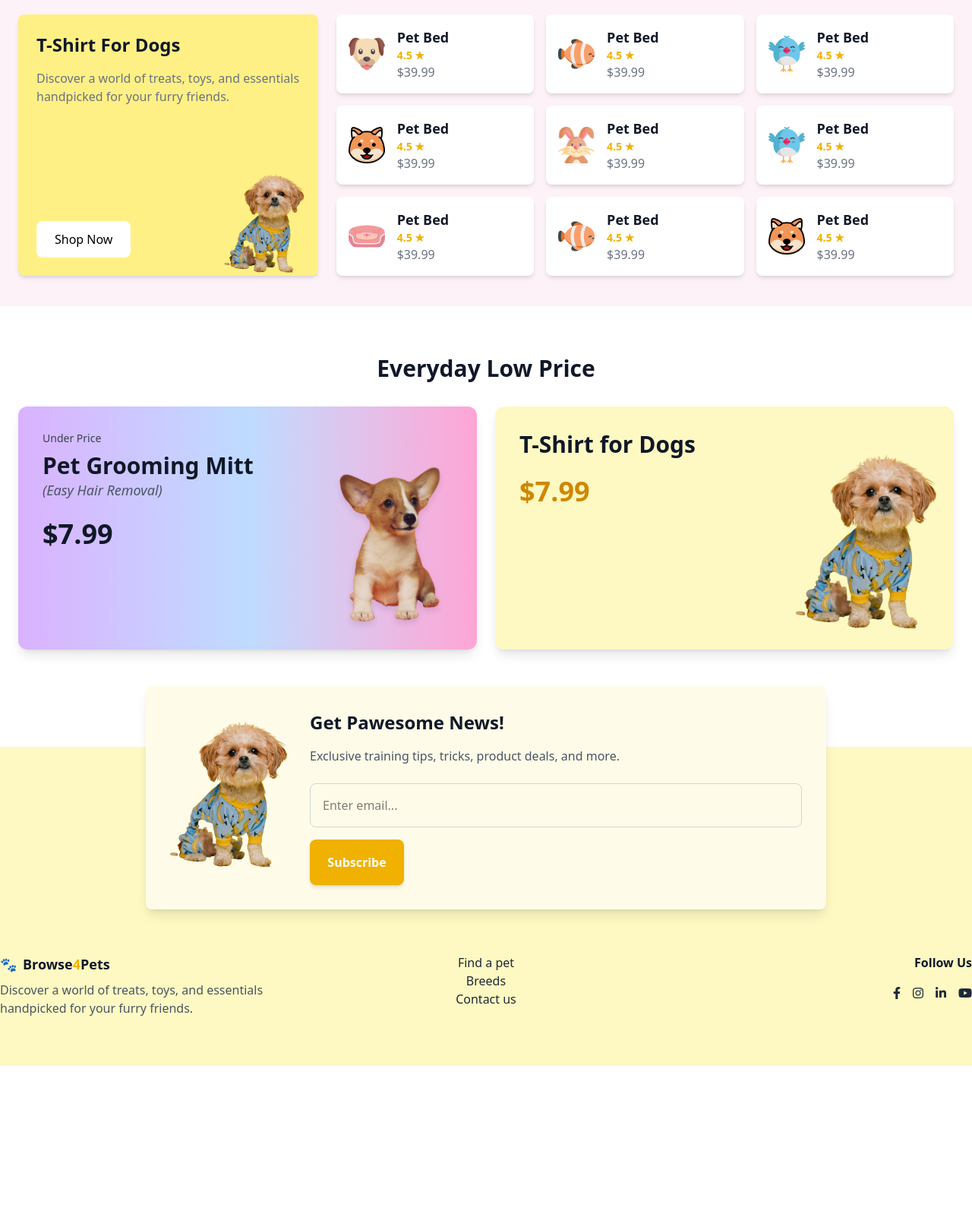
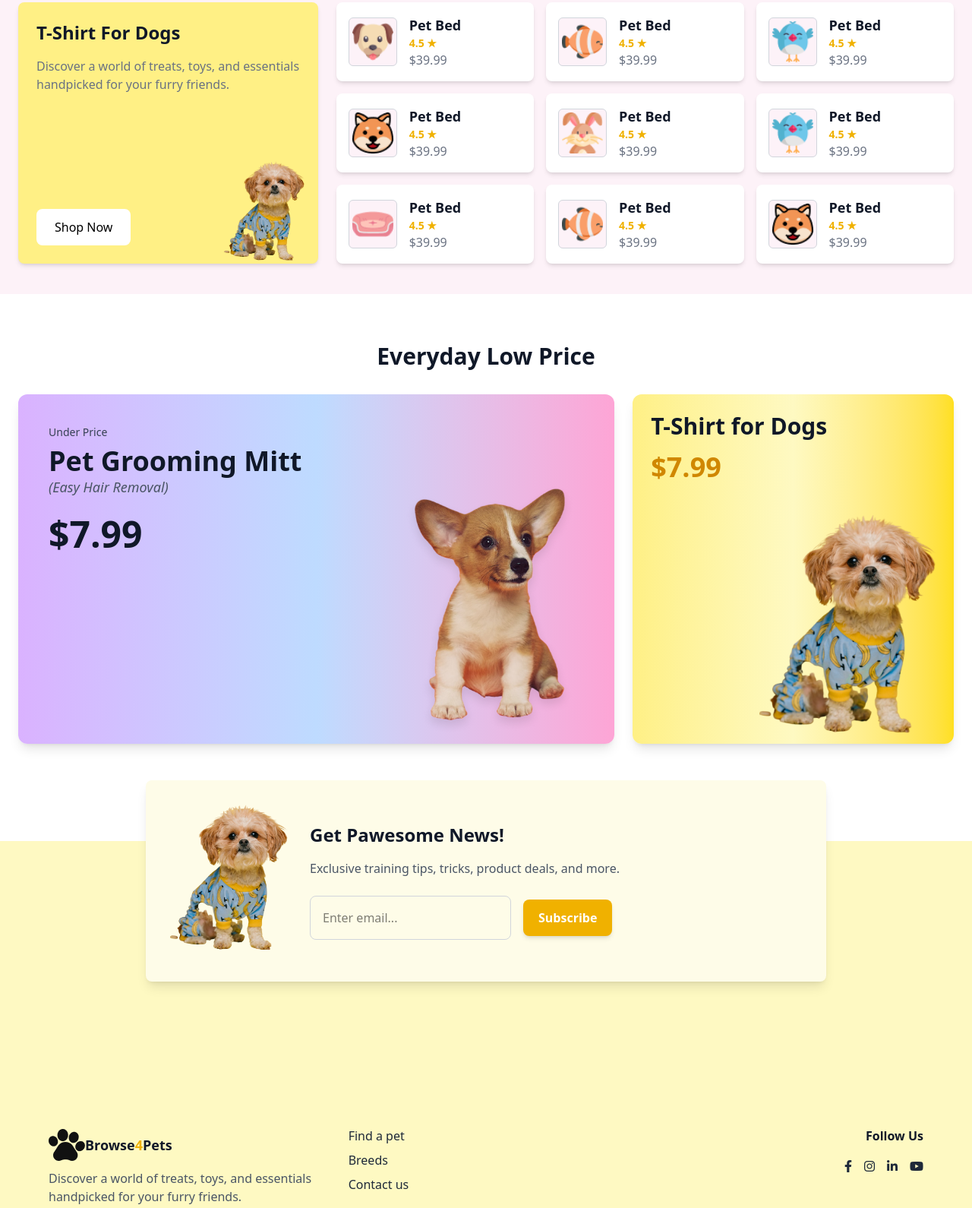
Before and after one commit to Zuhi732/B11-A3-Lab, a plain HTML site: page index.html in a window 1280 px wide. Shown: the part 1305-2895 px from the top of the page at 76% size. Before the commit the page ends 2708 px from the top, so only its background shows below. Drawn offline with nearby package versions, Linux system fonts and the light colour scheme; a script that the page names is missing; a web font is replaced by a local one.

Commit message:
edited everyday low price

```diff
--- a/index.html
+++ b/index.html
@@ -114,10 +114,10 @@
     </h2>
 
     <!-- Categories Grid -->
-    <div class="grid grid-cols-2 sm:grid-cols-3 md:grid-cols-4 lg:grid-cols-6 gap-6 justify-items-center">
+    <div class="grid grid-cols-2 sm:grid-cols-3 md:grid-cols-4 lg:grid-cols-6 gap-2 justify-items">
       <!-- Category Card -->
       <div class="flex flex-col items-center bg-yellow-200 p-4 sm:p-5 rounded-lg shadow-md">
-        <div class="w-24 h-24 flex items-center justify-center bg-white rounded-full mb-3">
+        <div class="w-20 h-20 flex items-center justify-center bg-white rounded-full mb-3">
           <img src="Assignment_03_Category_0001/c1-assets/dog-cartoon.png" alt="Dog" class="w-12 h-12">
         </div>
         <h3 class="text-lg font-bold text-gray-900">Dog</h3>
@@ -125,7 +125,7 @@
       </div>
 
       <div class="flex flex-col items-center bg-yellow-200 p-4 sm:p-5 rounded-lg shadow-md">
-        <div class="w-24 h-24 flex items-center justify-center bg-white rounded-full mb-3">
+        <div class="w-20 h-20 flex items-center justify-center bg-white rounded-full mb-3">
           <img src="Assignment_03_Category_0001/c1-assets/fish-cartoon.png" alt="Fish" class="w-12 h-12">
         </div>
         <h3 class="text-lg font-bold text-gray-900">Fish</h3>
@@ -133,7 +133,7 @@
       </div>
 
       <div class="flex flex-col items-center bg-yellow-200 p-4 sm:p-5 rounded-lg shadow-md">
-        <div class="w-24 h-24 flex items-center justify-center bg-white rounded-full mb-3">
+        <div class="w-20 h-20 flex items-center justify-center bg-white rounded-full mb-3">
           <img src="Assignment_03_Category_0001/c1-assets/cat-cartoon.png" alt="Cat" class="w-12 h-12">
         </div>
         <h3 class="text-lg font-bold text-gray-900">Cat</h3>
@@ -141,7 +141,7 @@
       </div>
 
       <div class="flex flex-col items-center bg-yellow-200 p-4 sm:p-5 rounded-lg shadow-md">
-        <div class="w-24 h-24 flex items-center justify-center bg-white rounded-full mb-3">
+        <div class="w-20 h-20 flex items-center justify-center bg-white rounded-full mb-3">
           <img src="Assignment_03_Category_0001/c1-assets/bird-cartoon.png" alt="Birds" class="w-12 h-12">
         </div>
         <h3 class="text-lg font-bold text-gray-900">Birds</h3>
@@ -149,7 +149,7 @@
       </div>
 
       <div class="flex flex-col items-center bg-yellow-200 p-4 sm:p-5 rounded-lg shadow-md">
-        <div class="w-24 h-24 flex items-center justify-center bg-white rounded-full mb-3">
+        <div class="w-20 h-20 flex items-center justify-center bg-white rounded-full mb-3">
           <img src="Assignment_03_Category_0001/c1-assets/mouse-cartoon.png" alt="Small Pet" class="w-12 h-12">
         </div>
         <h3 class="text-lg font-bold text-gray-900">Small Pet</h3>
@@ -157,7 +157,7 @@
       </div>
 
       <div class="flex flex-col items-center bg-yellow-200 p-4 sm:p-5 rounded-lg shadow-md">
-        <div class="w-24 h-24 flex items-center justify-center bg-white rounded-full mb-3">
+        <div class="w-20 h-20 flex items-center justify-center bg-white rounded-full mb-3">
           <img src="Assignment_03_Category_0001/c1-assets/rabbit-cartoon.png" alt="Rabbit" class="w-12 h-12">
         </div>
         <h3 class="text-lg font-bold text-gray-900">Rabbit</h3>
@@ -206,7 +206,7 @@
     <img
       src="Assignment_03_Category_0001/c1-assets/dog-cartoon.png"
       alt="Pet Bed"
-            class="w-12 h-12 mr-4"
+      class="w-16 h-16 mr-4 rounded-md bg-pink-50 p-1 border border-gray-300"
     />
     <div>
       <h4 class="text-lg font-bold text-gray-900">Pet Bed</h4>
@@ -220,7 +220,7 @@
     <img
       src="Assignment_03_Category_0001/c1-assets/fish-cartoon.png"
       alt="Pet Bed"
-            class="w-12 h-12 mr-4"
+      class="w-16 h-16 mr-4 rounded-md bg-pink-50 p-1 border border-gray-300"
     />
     <div>
       <h4 class="text-lg font-bold text-gray-900">Pet Bed</h4>
@@ -234,7 +234,7 @@
     <img
       src="Assignment_03_Category_0001/c1-assets/bird-cartoon.png"
       alt="Pet Bed"
-            class="w-12 h-12 mr-4"
+      class="w-16 h-16 mr-4 rounded-md bg-pink-50 p-1 border border-gray-300"
     />
     <div>
       <h4 class="text-lg font-bold text-gray-900">Pet Bed</h4>
@@ -248,7 +248,7 @@
     <img
       src="Assignment_03_Category_0001/c1-assets/cat-cartoon.png"
       alt="Pet Bed"
-            class="w-12 h-12 mr-4"
+      class="w-16 h-16 mr-4 rounded-md bg-pink-50 p-1 border border-gray-300"
     />
     <div>
       <h4 class="text-lg font-bold text-gray-900">Pet Bed</h4>
@@ -262,7 +262,7 @@
     <img
       src="Assignment_03_Category_0001/c1-assets/rabbit-cartoon.png"
       alt="Pet Bed"
-            class="w-12 h-12 mr-4"
+      class="w-16 h-16 mr-4 rounded-md bg-pink-50 p-1 border border-gray-300"
     />
     <div>
       <h4 class="text-lg font-bold text-gray-900">Pet Bed</h4>
@@ -276,7 +276,7 @@
     <img
       src="Assignment_03_Category_0001/c1-assets/bird-cartoon.png"
       alt="Pet Bed"
-            class="w-12 h-12 mr-4"
+      class="w-16 h-16 mr-4 rounded-md bg-pink-50 p-1 border border-gray-300"
     />
     <div>
       <h4 class="text-lg font-bold text-gray-900">Pet Bed</h4>
@@ -290,7 +290,7 @@
     <img
       src="Assignment_03_Category_0001/c1-assets/pet-couch.png"
       alt="Pet Bed"
-            class="w-12 h-12 mr-4"
+      class="w-16 h-16 mr-4 rounded-md bg-pink-50 p-1 border border-gray-300"
     />
     <div>
       <h4 class="text-lg font-bold text-gray-900">Pet Bed</h4>
@@ -304,7 +304,7 @@
     <img
       src="Assignment_03_Category_0001/c1-assets/fish-cartoon.png"
       alt="Pet Bed"
-            class="w-12 h-12 mr-4"
+      class="w-16 h-16 mr-4 rounded-md bg-pink-50 p-1 border border-gray-300"
     />
     <div>
       <h4 class="text-lg font-bold text-gray-900">Pet Bed</h4>
@@ -318,7 +318,7 @@
     <img
       src="Assignment_03_Category_0001/c1-assets/cat-cartoon.png"
       alt="Pet Bed"
-            class="w-12 h-12 mr-4"
+      class="w-16 h-16 mr-4 rounded-md bg-pink-50 p-1 border border-gray-300"
     />
     <div>
       <h4 class="text-lg font-bold text-gray-900">Pet Bed</h4>
@@ -327,58 +327,67 @@
     </div>
   </div>
 </div>
-    </div>
-  </div>
+
 </section>
 <!-- Everyday Low Price Section -->
-<section class="bg-white py-16 mb-16"> <!-- Added 'mb-16' for extra margin -->
+<section class="bg-white py-16 mb-16">
   <div class="max-w-7xl mx-auto px-6">
     <h2 class="text-3xl font-bold text-center text-gray-900 mb-8">
       Everyday Low Price
     </h2>
-    <div class="grid grid-cols-1 md:grid-cols-2 gap-6">
-      <div class="bg-gradient-to-r from-purple-300 via-blue-200 to-pink-300 p-8 rounded-xl shadow-lg relative flex flex-col justify-between min-h-[320px]">
+    <div class="grid grid-cols-1 md:grid-cols-[1.3fr_0.7fr] gap-6">
+
+      <!-- Pet Grooming Mitt Card (Bigger Card) -->
+      <div class="relative bg-gradient-to-r from-purple-300 via-blue-200 to-pink-300 p-10 rounded-xl shadow-lg flex flex-col justify-between min-h-[420px] md:min-h-[460px]">
         <div>
           <p class="text-sm font-medium text-gray-700">Under Price</p>
-          <h3 class="text-3xl font-bold text-gray-900 mt-2">
+          <h3 class="text-4xl font-bold text-gray-900 mt-2">
             Pet Grooming Mitt
           </h3>
           <p class="text-lg text-gray-600 italic mb-6">(Easy Hair Removal)</p>
-          <p class="text-4xl font-extrabold text-gray-900">$7.99</p>
+          <p class="text-5xl font-extrabold text-gray-900">$7.99</p>
         </div>
         <img
           src="Assignment_03_Category_0001/c1-assets/cute-dog-mid.png"
           alt="Pet Grooming Mitt"
-          class="absolute bottom-4 right-4 w-48 h-auto object-contain"
+          class="absolute bottom-0 right-4 w-64 md:w-72 h-auto object-contain"
         />
       </div>
-      <div class="bg-yellow-100 p-8 rounded-xl shadow-lg relative flex flex-col justify-between min-h-[320px]">
+
+      <!-- T-Shirt for Dogs Card (Smaller Card but Image Stays Same) -->
+      <div class="relative bg-gradient-to-r from-yellow-200 via-yellow-100 to-yellow-300 p-6 rounded-xl shadow-lg flex flex-col justify-between min-h-[280px] md:min-h-[320px]">
         <div>
           <h3 class="text-3xl font-bold text-gray-900">
             T-Shirt for Dogs
           </h3>
-          <p class="text-4xl font-extrabold text-yellow-600 mt-6">$7.99</p>
+          <p class="text-4xl font-extrabold text-yellow-600 mt-4">$7.99</p>
         </div>
         <img
           src="Assignment_03_Category_0001/c1-assets/cute-pet-mid.png"
           alt="T-Shirt for Dogs"
-          class="absolute bottom-4 right-4 w-48 h-auto object-contain"
+          class="absolute bottom-0 right-4 w-56 md:w-60 h-auto object-contain"
         />
       </div>
+
     </div>
   </div>
 </section>
-<!-- footer -->
+
+
+
+<!-- Footer -->
 <!-- Get Pawesome News Section -->
 <section class="bg-yellow-100 py-16 relative pt-24">
   <!-- White Card -->
-  <div class="absolute inset-x-0 -top-20 mx-auto bg-yellow-50 p-8 rounded-lg shadow-lg max-w-4xl flex flex-col md:flex-row gap-6 items-center">
+  <div class="absolute inset-x-0 -top-20 mx-auto bg-yellow-50 p-8 rounded-lg shadow-lg
+              max-w-4xl w-[90%] md:w-auto flex flex-col md:flex-row gap-6 items-center
+              text-center md:text-left">
     <!-- Dog Image -->
     <div class="flex-shrink-0">
       <img
         src="Assignment_03_Category_0001/c1-assets/cute-pet-mid.png"
         alt="Cute Dog"
-        class="w-40 h-auto object-contain"
+        class="w-28 md:w-40 h-auto object-contain mx-auto"
       />
     </div>
     <!-- Text and Form -->
@@ -387,15 +396,17 @@
       <p class="text-gray-600 mb-6">
         Exclusive training tips, tricks, product deals, and more.
       </p>
-      <form class="flex flex-col gap-4">
+      <form class="flex flex-col sm:flex-row items-center gap-4">
         <input
           type="email"
           placeholder="Enter email..."
-          class="p-4 rounded-lg border border-gray-300 focus:ring-2 focus:ring-yellow-500 focus:outline-none"
+          class="p-4 rounded-lg border border-gray-300 focus:ring-2
+                 focus:ring-yellow-500 focus:outline-none w-full sm:w-auto"
         />
         <button
           type="submit"
-          class=" relative h-15 w-31 px-5 py-3 bg-yellow-500 text-white font-bold rounded-lg shadow-md hover:bg-yellow-600"
+          class="px-5 py-3 bg-yellow-500 text-white font-bold rounded-lg
+                 shadow-md hover:bg-yellow-600 w-full sm:w-auto"
         >
           Subscribe
         </button>
@@ -404,27 +415,29 @@
   </div>
 
   <!-- Footer -->
-  <div class="pt-44">
-    <div class="grid grid-cols-1 md:grid-cols-3 gap-8 items-start">
-      <!-- Browse Pets -->
-      <div>
+<div class="pt-70 px-6 md:px-16 bg-yellow-100"> <!-- Increased padding-top to push content down -->
+  <div class="grid grid-cols-1 sm:flex sm:flex-col md:grid md:grid-cols-3 gap-8 items-start text-left">
+    <!-- Browse Pets (Logo) -->
+    <div class="flex flex-col items-start text-left">
       <h3 class="flex items-center text-lg font-bold text-gray-900 mb-2">
-          <span class="pr-2">🐾</span> Browse <span class="text-yellow-500">4</span> Pets
+        <img src="Assignment_03_Category_0001/c1-assets/logo-footer.png" alt=""> Browse <span class="text-yellow-500">4</span> Pets
       </h3>
       <p class="text-gray-600">
         Discover a world of treats, toys, and essentials handpicked for your furry friends.
       </p>
     </div>
+
     <!-- Center Links -->
-      <div class="text-center">
+    <div class="flex flex-col items-start space-y-2">
       <p class="font-medium text-gray-800">Find a pet</p>
       <p class="font-medium text-gray-800">Breeds</p>
       <p class="font-medium text-gray-800">Contact us</p>
     </div>
+
     <!-- Social Links -->
-      <div class="text-right">
+    <div class="flex flex-col items-start sm:items-start md:items-end">
       <p class="font-bold text-gray-900 mb-4">Follow Us</p>
-        <div class="flex justify-end space-x-4">
+      <div class="flex space-x-4">
         <a href="#" class="text-gray-800 hover:text-yellow-500">
           <i class="fab fa-facebook-f"></i>
         </a>
@@ -441,11 +454,3 @@
     </div>
   </div>
 </div>
-</section>
-
-
-
-
-
-</body>
-</html>
```
Lines whose indentation alone changed are shown as unchanged.
